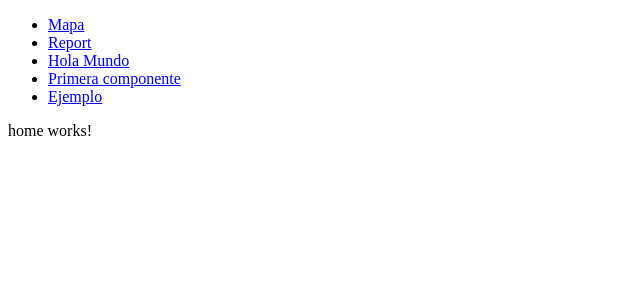
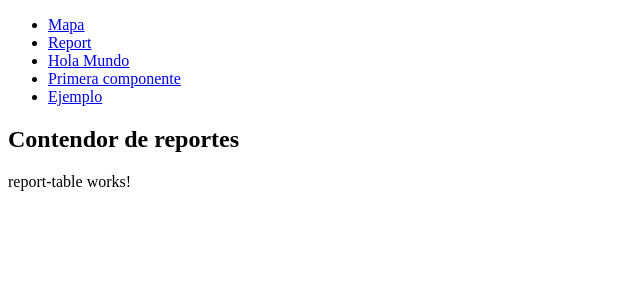
Before and after one commit to neotrons/inei_curso_angular, an Angular app: page /report in a window 1280 px wide. Shown: the top 300 px of the page, without its empty margins (0-640 px from the left). Built offline with nearby package versions, Linux system fonts and the light colour scheme.

Commit message:
feat: desing components for reports

```diff
--- a/src/app/modules/reports/pages/home/home.page.html
+++ b/src/app/modules/reports/pages/home/home.page.html
@@ -1 +1 @@
-<p>home works!</p>
+<app-report-container></app-report-container>
--- /dev/null
+++ b/src/app/modules/reports/report-container/report-container.component.html
@@ -0,0 +1,2 @@
+<h2>Contendor de reportes</h2>
+<app-report-table></app-report-table>
--- /dev/null
+++ b/src/app/modules/reports/report-container/report-container.component.ts
@@ -0,0 +1,15 @@
+import { Component, OnInit } from '@angular/core';
+
+@Component({
+  selector: 'app-report-container',
+  templateUrl: './report-container.component.html',
+  styleUrls: ['./report-container.component.scss']
+})
+export class ReportContainerComponent implements OnInit {
+
+  constructor() { }
+
+  ngOnInit(): void {
+  }
+
+}
--- /dev/null
+++ b/src/app/modules/reports/report-table/report-table.component.html
@@ -0,0 +1 @@
+<p>report-table works!</p>
--- /dev/null
+++ b/src/app/modules/reports/report-table/report-table.component.ts
@@ -0,0 +1,15 @@
+import { Component, OnInit } from '@angular/core';
+
+@Component({
+  selector: 'app-report-table',
+  templateUrl: './report-table.component.html',
+  styleUrls: ['./report-table.component.scss']
+})
+export class ReportTableComponent implements OnInit {
+
+  constructor() { }
+
+  ngOnInit(): void {
+  }
+
+}
--- a/src/app/modules/reports/reports.module.ts
+++ b/src/app/modules/reports/reports.module.ts
@@ -3,11 +3,15 @@ import { CommonModule } from '@angular/common';
 
 import { ReportsRoutingModule } from './reports-routing.module';
 import { HomePage } from './pages/home/home.page';
+import { ReportContainerComponent } from './report-container/report-container.component';
+import { ReportTableComponent } from './report-table/report-table.component';
 
 
 @NgModule({
   declarations: [
-    HomePage
+    HomePage,
+    ReportContainerComponent,
+    ReportTableComponent
   ],
   imports: [
     CommonModule,
```
Also changed, not shown: src/app/modules/reports/report-container/report-container.component.scss (added), src/app/modules/reports/report-table/report-table.component.scss (added), 2 other files (tests, documents, lock files or other folders).
